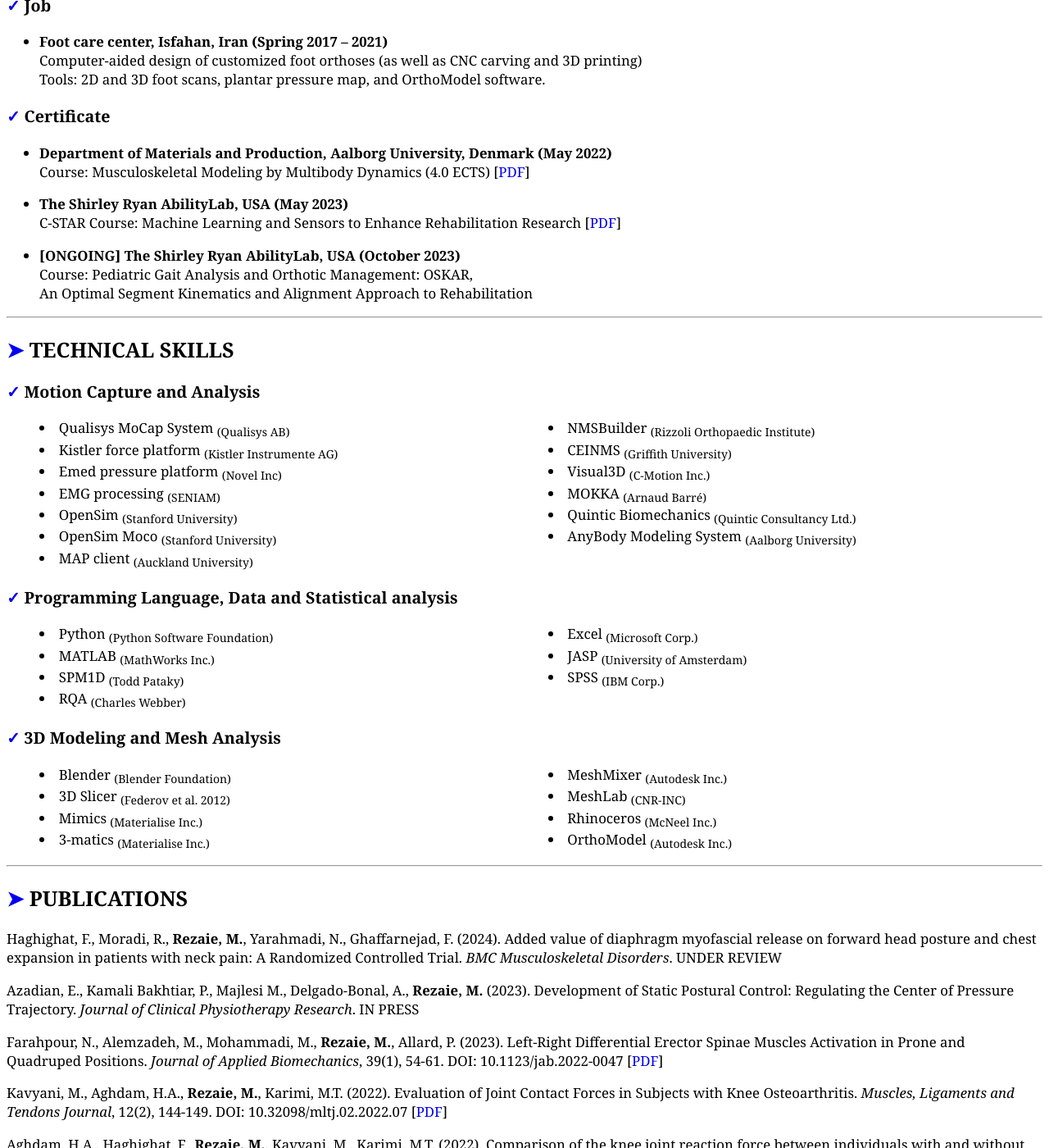
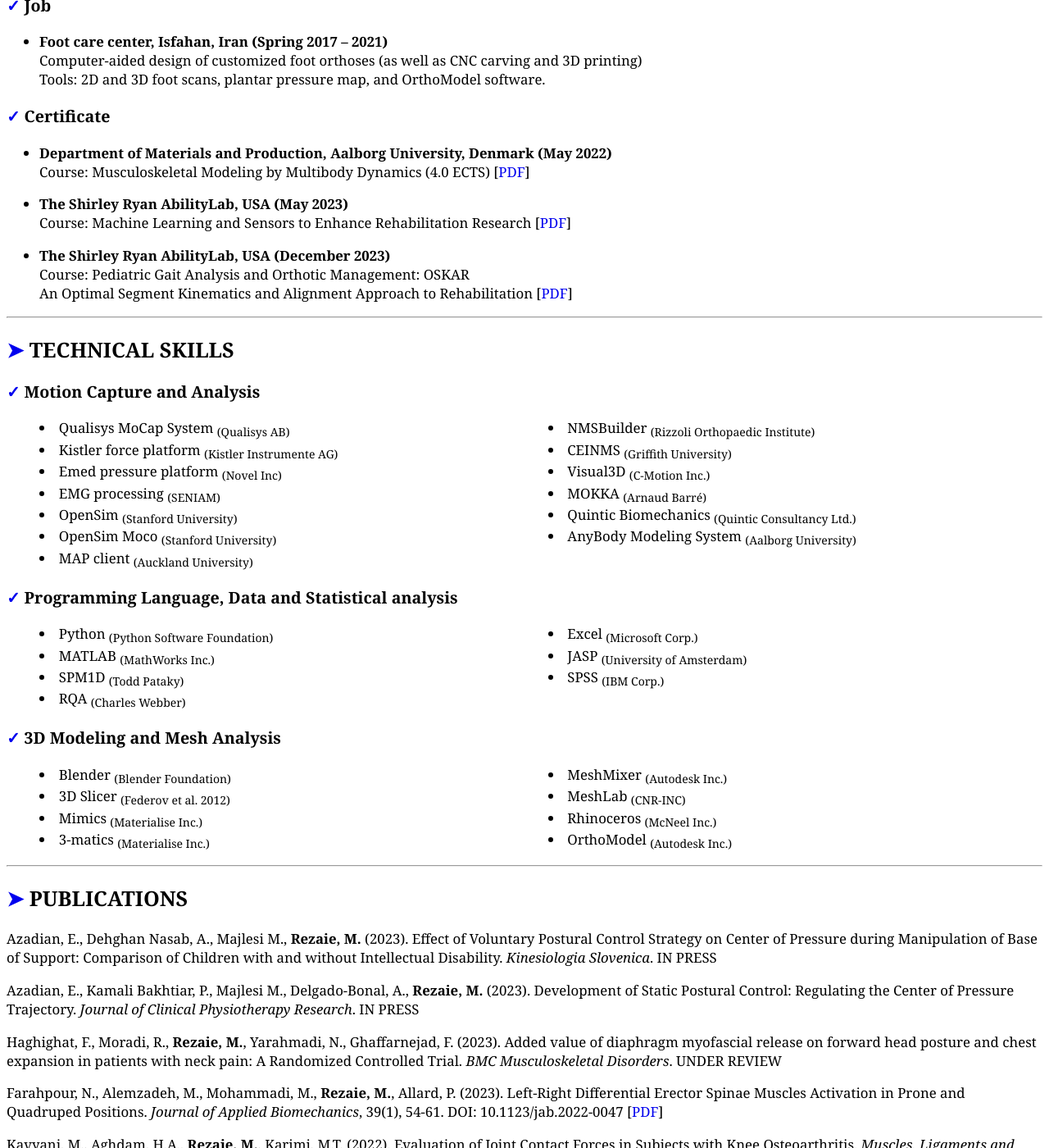
Before and after one commit to mrrezaie/mrrezaie.github.io, a Jekyll site: the page cv.html, which Jekyll copies as it is, in a window 1280 px wide and 1400 px high, scrolled down 1477 px. Shown: the whole window at 82% size. Built offline with Jekyll 4.4.1, drawn with Linux system fonts in a browser that asks for light colours; some of the changed text lies outside the part shown.

Commit message:
update CV

```diff
--- a/cv.html
+++ b/cv.html
@@ -107,10 +107,10 @@
 <ul><li> <b>Department of Materials and Production, Aalborg University, Denmark (May 2022)</b>
 		<br>Course: Musculoskeletal Modeling by Multibody Dynamics (4.0 ECTS) [<a href="about/files/AU_Musculoskeletal_Modeling_Multibody_Dynamics.pdf" target="_blank" rel="noopener noreferrer">PDF</a>] </li> </ul>
 <ul><li> <b>The Shirley Ryan AbilityLab, USA (May 2023)</b>
-		<br>C-STAR Course: Machine Learning and Sensors to Enhance Rehabilitation Research [<a href="about/files/CSTAR_ML_May_2023.pdf" target="_blank" rel="noopener noreferrer">PDF</a>] </li> </ul>
-<ul><li> <b>[ONGOING] The Shirley Ryan AbilityLab, USA (October 2023)</b>
-		<br>Course: Pediatric Gait Analysis and Orthotic Management: OSKAR,
-		<br>An Optimal Segment Kinematics and Alignment Approach to Rehabilitation</li> </ul>
+		<br>Course: Machine Learning and Sensors to Enhance Rehabilitation Research [<a href="about/files/CSTAR_ML_May_2023.pdf" target="_blank" rel="noopener noreferrer">PDF</a>] </li> </ul>
+<ul><li> <b>The Shirley Ryan AbilityLab, USA (December 2023)</b>
+		<br>Course: Pediatric Gait Analysis and Orthotic Management: OSKAR
+		<br>An Optimal Segment Kinematics and Alignment Approach to Rehabilitation [<a href="about/files/OSKAR_Dec_2023.pdf" target="_blank" rel="noopener noreferrer">PDF</a>] </li> </ul>
 <hr>
 
 
@@ -160,8 +160,9 @@
 
 <h2 id="publications"> <a href="#publications">&#10148</a> <b>PUBLICATIONS</b></h2>
 <!-- <p>Farahpour, N., Ghadimi, V., Ghadimi, N., <b>Rezaie, M.</b>, Alemzadeh, M. (2022). Erector spinae and rectus femoris activity during stair assending and decending with and without school back pack in adolescent idiopathic scoliosis and healthy individuals. Journal of Electromyography and Kinesiology. UNDER REVIEW [PDF]</p> -->
-<p>Haghighat, F., Moradi, R., <b>Rezaie, M.</b>, Yarahmadi, N., Ghaffarnejad, F. (2024). Added value of diaphragm myofascial release on forward head posture and chest expansion in patients with neck pain: A Randomized Controlled Trial. <i>BMC Musculoskeletal Disorders</i>. UNDER REVIEW</p>
+<p>Azadian, E., Dehghan Nasab, A., Majlesi M., <b>Rezaie, M.</b> (2023). Effect of Voluntary Postural Control Strategy on Center of Pressure during Manipulation of Base of Support: Comparison of Children with and without Intellectual Disability. <i>Kinesiologia Slovenica</i>. IN PRESS</p>
 <p>Azadian, E., Kamali Bakhtiar, P., Majlesi M., Delgado-Bonal, A., <b>Rezaie, M.</b> (2023). Development of Static Postural Control: Regulating the Center of Pressure Trajectory. <i>Journal of Clinical Physiotherapy Research</i>. IN PRESS</p>
+<p>Haghighat, F., Moradi, R., <b>Rezaie, M.</b>, Yarahmadi, N., Ghaffarnejad, F. (2023). Added value of diaphragm myofascial release on forward head posture and chest expansion in patients with neck pain: A Randomized Controlled Trial. <i>BMC Musculoskeletal Disorders</i>. UNDER REVIEW</p>
 <p>Farahpour, N., Alemzadeh, M., Mohammadi, M., <b>Rezaie, M.</b>, Allard, P. (2023). Left-Right Differential Erector Spinae Muscles Activation in Prone and Quadruped Positions. <i>Journal of Applied Biomechanics</i>, 39(1), 54-61. DOI: 10.1123/jab.2022-0047
 	[<a href="about/files/1543-2688-article-p54.pdf" target="_blank" rel="noopener noreferrer">PDF</a>]</p>
 <p>Kavyani, M., Aghdam, H.A., <b>Rezaie, M.</b>, Karimi, M.T. (2022). Evaluation of Joint Contact Forces in Subjects with Knee Osteoarthritis. <i>Muscles, Ligaments and Tendons Journal</i>, 12(2), 144-149. DOI: 10.32098/mltj.02.2022.07
@@ -231,12 +232,12 @@
 
 <h3 id="projects#designs"> <a href="#projects#designs">&#10003</a> <b>Designs***</b> </h3>
 <ul id='double'>
-	<li>OpenSim Prosthesis:
+	<li>OpenSim model with Prosthesis:
 		<sub><a href="about/files/img/prosthesis.jpg" target="_blank" rel="noopener noreferrer">
 			<img src="about/files/img/prosthesis.jpg" style="width:3em;height:3em;"></a></sub>
 		<sub><a href="about/files/img/prosthesis-opensim.jpg" target="_blank" rel="noopener noreferrer">
 			<img id="image" src="about/files/img/prosthesis-opensim.jpg" alt="image" style="width:3em;height:3em;"/></a></sub></li>
-	<li>OpenSim Walker:
+	<li>OpenSim model with Walker:
 		<sub><a href="about/files/img/walker-1.jpg" target="_blank" rel="noopener noreferrer">
 			<img src="about/files/img/walker-1.jpg" style="width:3em;height:3em;"></a></sub>
 		<sub><a href="about/files/img/walker-2.jpg" target="_blank" rel="noopener noreferrer">
```
Also changed, not shown: other parts of cv.html (+1 -1 lines), 1 other file.
